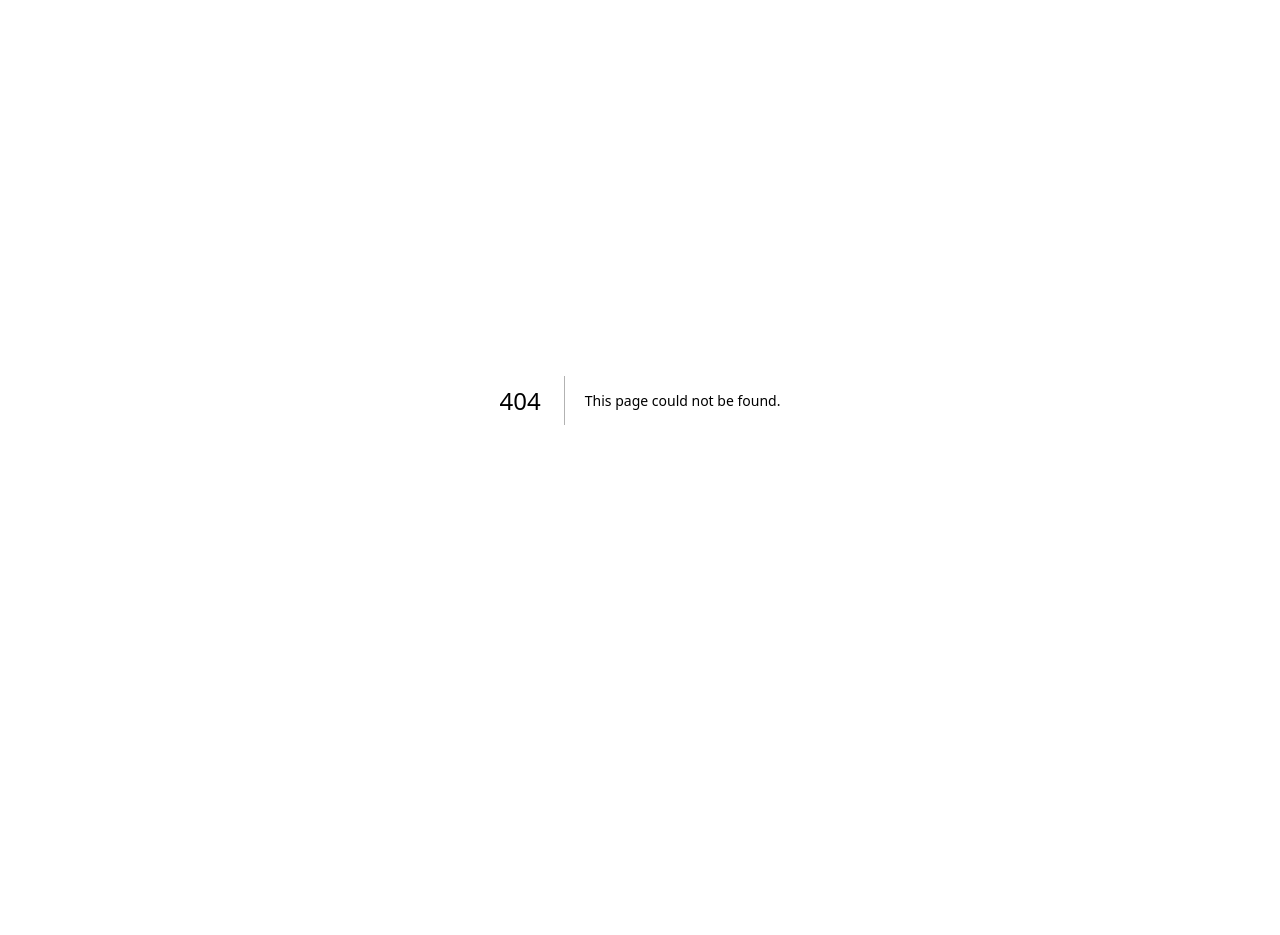
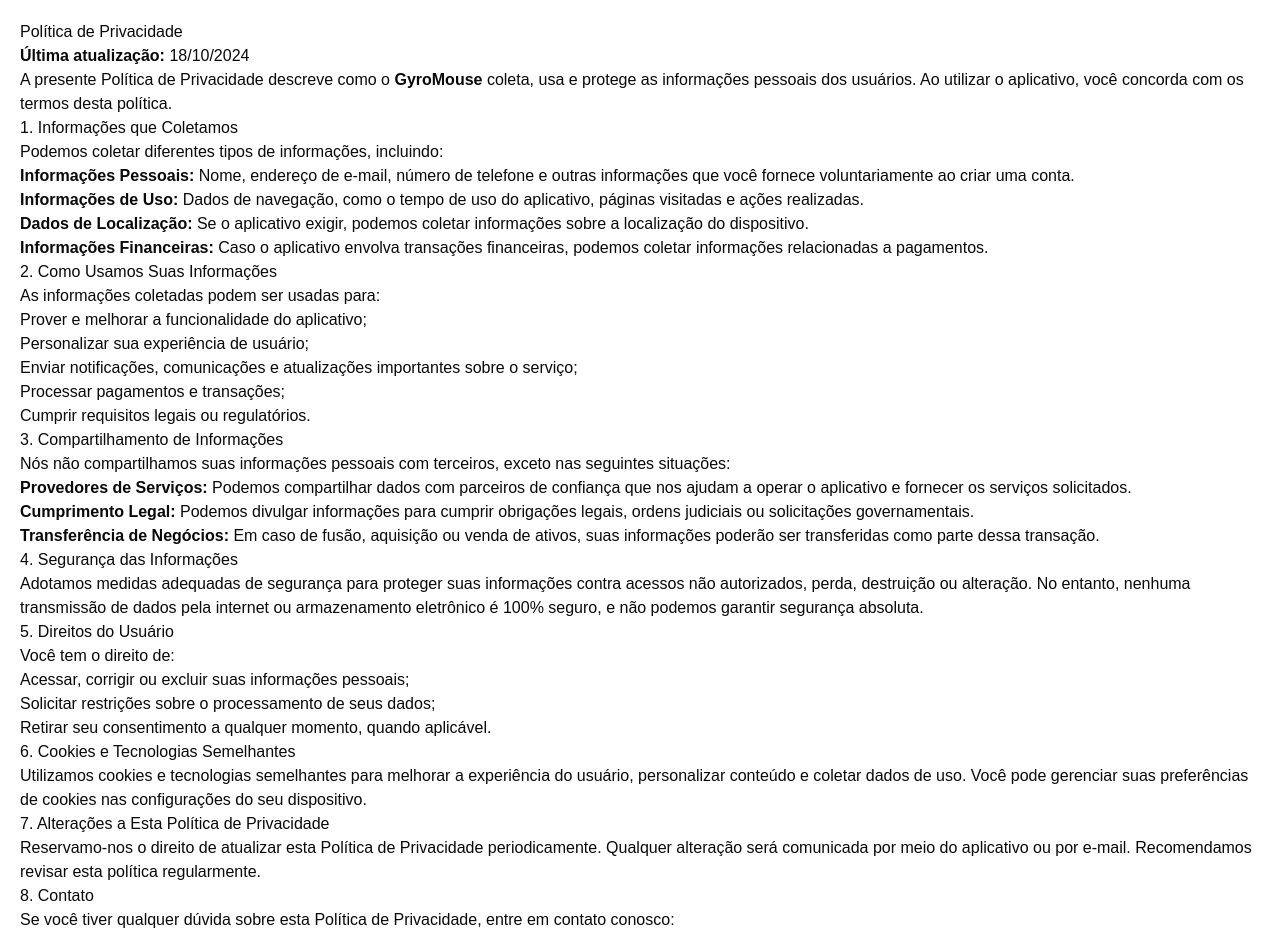
Before and after one commit to cl0v/portfolio, a Next.js app: page /gyromouse/policy in a window 1280 px wide. Before the commit this address had no page. Shown: the top 935 px of the page. Before the commit the page ends 800 px from the top, so only its background shows below. Built offline with nearby package versions, Linux system fonts and the light colour scheme.

Commit message:
privacy -> policy

```diff
--- /dev/null
+++ b/src/app/gyromouse/policy/page.tsx
@@ -0,0 +1,86 @@
+
+
+export default function Page(){
+  return (
+    <div style={{ padding: '20px' }}>
+      <h1>Política de Privacidade</h1>
+
+      <p><strong>Última atualização:</strong> 18/10/2024</p>
+
+      <p>
+        A presente Política de Privacidade descreve como o <strong>GyroMouse</strong> coleta, usa e protege as informações
+        pessoais dos usuários. Ao utilizar o aplicativo, você concorda com os termos desta política.
+      </p>
+
+      <h2>1. Informações que Coletamos</h2>
+      <p>
+        Podemos coletar diferentes tipos de informações, incluindo:
+      </p>
+      <ul>
+        <li><strong>Informações Pessoais:</strong> Nome, endereço de e-mail, número de telefone e outras informações que você fornece voluntariamente ao criar uma conta.</li>
+        <li><strong>Informações de Uso:</strong> Dados de navegação, como o tempo de uso do aplicativo, páginas visitadas e ações realizadas.</li>
+        <li><strong>Dados de Localização:</strong> Se o aplicativo exigir, podemos coletar informações sobre a localização do dispositivo.</li>
+        <li><strong>Informações Financeiras:</strong> Caso o aplicativo envolva transações financeiras, podemos coletar informações relacionadas a pagamentos.</li>
+      </ul>
+
+      <h2>2. Como Usamos Suas Informações</h2>
+      <p>
+        As informações coletadas podem ser usadas para:
+      </p>
+      <ul>
+        <li>Prover e melhorar a funcionalidade do aplicativo;</li>
+        <li>Personalizar sua experiência de usuário;</li>
+        <li>Enviar notificações, comunicações e atualizações importantes sobre o serviço;</li>
+        <li>Processar pagamentos e transações;</li>
+        <li>Cumprir requisitos legais ou regulatórios.</li>
+      </ul>
+
+      <h2>3. Compartilhamento de Informações</h2>
+      <p>
+        Nós não compartilhamos suas informações pessoais com terceiros, exceto nas seguintes situações:
+      </p>
+      <ul>
+        <li><strong>Provedores de Serviços:</strong> Podemos compartilhar dados com parceiros de confiança que nos ajudam a operar o aplicativo e fornecer os serviços solicitados.</li>
+        <li><strong>Cumprimento Legal:</strong> Podemos divulgar informações para cumprir obrigações legais, ordens judiciais ou solicitações governamentais.</li>
+        <li><strong>Transferência de Negócios:</strong> Em caso de fusão, aquisição ou venda de ativos, suas informações poderão ser transferidas como parte dessa transação.</li>
+      </ul>
+
+      <h2>4. Segurança das Informações</h2>
+      <p>
+        Adotamos medidas adequadas de segurança para proteger suas informações contra acessos não autorizados, perda, destruição ou alteração. No entanto, nenhuma transmissão de dados pela internet ou armazenamento eletrônico é 100% seguro, e não podemos garantir segurança absoluta.
+      </p>
+
+      <h2>5. Direitos do Usuário</h2>
+      <p>
+        Você tem o direito de:
+      </p>
+      <ul>
+        <li>Acessar, corrigir ou excluir suas informações pessoais;</li>
+        <li>Solicitar restrições sobre o processamento de seus dados;</li>
+        <li>Retirar seu consentimento a qualquer momento, quando aplicável.</li>
+      </ul>
+      {/* <p>
+        Para exercer esses direitos, entre em contato conosco através do e-mail [Endereço de E-mail de Suporte].
+      </p> */}
+
+      <h2>6. Cookies e Tecnologias Semelhantes</h2>
+      <p>
+        Utilizamos cookies e tecnologias semelhantes para melhorar a experiência do usuário, personalizar conteúdo e coletar dados de uso. Você pode gerenciar suas preferências de cookies nas configurações do seu dispositivo.
+      </p>
+
+      <h2>7. Alterações a Esta Política de Privacidade</h2>
+      <p>
+        Reservamo-nos o direito de atualizar esta Política de Privacidade periodicamente. Qualquer alteração será comunicada por meio do aplicativo ou por e-mail. Recomendamos revisar esta política regularmente.
+      </p>
+
+      <h2>8. Contato</h2>
+      <p>
+        Se você tiver qualquer dúvida sobre esta Política de Privacidade, entre em contato conosco:
+      </p>
+      <ul>
+        <li><strong>Nome da Empresa/Aplicativo:</strong> GyroMouse</li>
+        {/* <li><strong>E-mail de contato:</strong> marcelo.ita.boss@gmail.com</li> */}
+      </ul>
+    </div>
+  );
+};
--- a/src/app/gyromouse/privacy/page.tsx
+++ /dev/null
@@ -1,118 +0,0 @@
-
-
-export default function Page(){
-
-  return (
-    <div style={{ padding: "20px", fontFamily: "Arial, sans-serif" }}>
-      <h1>Política de Privacidade</h1>
-      <p>Última atualização: [Data]</p>
-
-      <p>
-        Esta Política de Privacidade descreve como o <strong>GyroMouse</strong>{" "}
-        coleta, usa e protege as informações pessoais dos usuários. Ao utilizar
-        o aplicativo, você concorda com os termos desta política.
-      </p>
-
-      <h2>1. Informações que Coletamos</h2>
-      <p>Podemos coletar diferentes tipos de informações, incluindo:</p>
-      <ul>
-        <li>
-          <strong>Informações Pessoais:</strong> Nome, endereço de e-mail,
-          número de telefone e outras informações fornecidas voluntariamente ao
-          criar uma conta.
-        </li>
-        <li>
-          <strong>Informações de Uso:</strong> Dados de navegação, como o tempo
-          de uso do aplicativo, páginas visitadas e ações realizadas.
-        </li>
-        <li>
-          <strong>Dados de Localização:</strong> Se o aplicativo exigir,
-          podemos coletar informações sobre a localização do dispositivo.
-        </li>
-      </ul>
-
-      <h2>2. Como Usamos Suas Informações</h2>
-      <p>As informações coletadas podem ser usadas para:</p>
-      <ul>
-        <li>Prover e melhorar a funcionalidade do aplicativo;</li>
-        <li>Personalizar sua experiência de usuário;</li>
-        <li>
-          Enviar notificações, comunicações e atualizações importantes sobre o
-          serviço;
-        </li>
-        <li>Cumprir requisitos legais ou regulatórios.</li>
-      </ul>
-
-      <h2>3. Compartilhamento de Informações</h2>
-      <p>
-        Não compartilhamos suas informações pessoais com terceiros, exceto nas
-        seguintes situações:
-      </p>
-      <ul>
-        <li>
-          <strong>Provedores de Serviços:</strong> Podemos compartilhar dados
-          com parceiros que nos ajudam a operar o aplicativo e fornecer os
-          serviços solicitados.
-        </li>
-        <li>
-          <strong>Cumprimento Legal:</strong> Podemos divulgar informações para
-          cumprir obrigações legais, ordens judiciais ou solicitações
-          governamentais.
-        </li>
-        <li>
-          <strong>Transferência de Negócios:</strong> Em caso de fusão,
-          aquisição ou venda de ativos, suas informações poderão ser
-          transferidas como parte dessa transação.
-        </li>
-      </ul>
-
-      <h2>4. Segurança das Informações</h2>
-      <p>
-        Adotamos medidas adequadas de segurança para proteger suas informações
-        contra acessos não autorizados, perda, destruição ou alteração. No
-        entanto, nenhuma transmissão de dados pela internet ou armazenamento
-        eletrônico é 100% seguro, e não podemos garantir segurança absoluta.
-      </p>
-
-      <h2>5. Direitos do Usuário</h2>
-      <p>Você tem o direito de:</p>
-      <ul>
-        <li>Acessar, corrigir ou excluir suas informações pessoais;</li>
-        <li>Solicitar restrições sobre o processamento de seus dados;</li>
-        <li>
-          Retirar seu consentimento a qualquer momento, quando aplicável.
-        </li>
-      </ul>
-      <p>
-        Para exercer esses direitos, entre em contato conosco através do e-mail{" "}
-        <strong>support@gyromouse.com</strong>.
-      </p>
-
-      <h2>6. Cookies e Tecnologias Semelhantes</h2>
-      <p>
-        Utilizamos cookies e tecnologias semelhantes para melhorar a experiência
-        do usuário e coletar dados de uso. Você pode gerenciar suas preferências
-        de cookies nas configurações do seu dispositivo.
-      </p>
-
-      <h2>7. Alterações a Esta Política de Privacidade</h2>
-      <p>
-        Reservamo-nos o direito de atualizar esta Política de Privacidade
-        periodicamente. Qualquer alteração será comunicada por meio do
-        aplicativo ou por e-mail. Recomendamos revisar esta política
-        regularmente.
-      </p>
-
-      <h2>8. Contato</h2>
-      <p>
-        Se você tiver qualquer dúvida sobre esta Política de Privacidade, entre
-        em contato conosco:
-      </p>
-      <p>
-        <strong>GyroMouse</strong>
-        <br />
-        <strong>E-mail:</strong> support@gyromouse.com
-      </p>
-    </div>
-  );
-};
```
